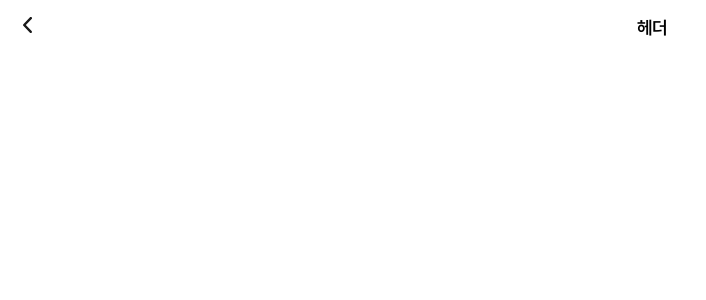
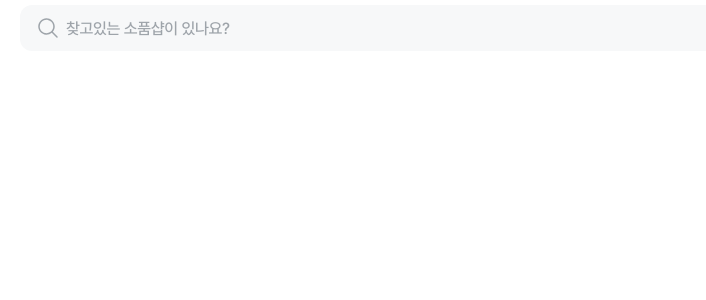
Before and after one commit to JeongTaekCho/soso-client, a Next.js app in the folder apps/soso-web/: page / in a window 1280 px wide. Shown: the top 300 px of the page, without its empty margins (0-706 px from the left). Built offline with nearby package versions, Linux system fonts and the light colour scheme.

Commit message:
Design: 공통 Input 컴포넌트 / 헤더 search타입 추가

```diff
--- a/apps/soso-web/src/app/page.tsx
+++ b/apps/soso-web/src/app/page.tsx
@@ -3,7 +3,7 @@ import Header from '@/shared/components/layout/Header';
 export default function Home() {
   return (
     <div>
-      <Header type="back" title="헤더" />
+      <Header type="search" title="헤더" />
     </div>
   );
 }
--- /dev/null
+++ b/apps/soso-web/src/shared/components/icons/SearchIcon/index.tsx
@@ -0,0 +1,18 @@
+import { IconProps } from '@/shared/types/shareType';
+
+export default function SearchIcon({ width, height, fill }: IconProps) {
+  return (
+    <svg
+      width={width || '24'}
+      height={height || '24'}
+      viewBox="0 0 24 24"
+      fill="none"
+      xmlns="http://www.w3.org/2000/svg"
+    >
+      <path
+        d="M21.5306 20.4693L16.8365 15.7762C18.1971 14.1428 18.8755 12.0478 18.7307 9.92691C18.5859 7.80604 17.629 5.82265 16.0591 4.38932C14.4892 2.95599 12.4271 2.18308 10.3019 2.23138C8.17663 2.27968 6.15181 3.14547 4.64864 4.64864C3.14547 6.15181 2.27968 8.17663 2.23138 10.3019C2.18308 12.4271 2.95599 14.4892 4.38932 16.0591C5.82265 17.629 7.80604 18.5859 9.92691 18.7307C12.0478 18.8755 14.1428 18.1971 15.7762 16.8365L20.4693 21.5306C20.539 21.6003 20.6218 21.6556 20.7128 21.6933C20.8038 21.731 20.9014 21.7504 21 21.7504C21.0985 21.7504 21.1961 21.731 21.2871 21.6933C21.3782 21.6556 21.4609 21.6003 21.5306 21.5306C21.6003 21.4609 21.6556 21.3782 21.6933 21.2871C21.731 21.1961 21.7504 21.0985 21.7504 21C21.7504 20.9014 21.731 20.8038 21.6933 20.7128C21.6556 20.6218 21.6003 20.539 21.5306 20.4693ZM3.74997 10.5C3.74997 9.16495 4.14585 7.8599 4.88755 6.74987C5.62925 5.63984 6.68346 4.77467 7.91686 4.26378C9.15026 3.75289 10.5075 3.61922 11.8168 3.87967C13.1262 4.14012 14.3289 4.78299 15.2729 5.727C16.2169 6.671 16.8598 7.87374 17.1203 9.18311C17.3807 10.4925 17.2471 11.8497 16.7362 13.0831C16.2253 14.3165 15.3601 15.3707 14.2501 16.1124C13.14 16.8541 11.835 17.25 10.5 17.25C8.71037 17.248 6.99463 16.5362 5.72919 15.2708C4.46375 14.0053 3.75196 12.2896 3.74997 10.5Z"
+        fill={fill || 'black'}
+      />
+    </svg>
+  );
+}
--- /dev/null
+++ b/apps/soso-web/src/shared/components/inputs/Input/index.tsx
@@ -0,0 +1,27 @@
+import clsx from 'clsx';
+
+interface InputProps {
+  width?: string;
+  height?: string;
+  placeholder?: string;
+  className?: string;
+}
+
+export default function Input({ width, height, placeholder, className }: InputProps) {
+  return (
+    <div
+      style={{
+        width: width || '100%',
+        height: height || '52px',
+      }}
+    >
+      <input
+        placeholder={placeholder}
+        className={clsx(
+          'h-full w-full rounded-12 bg-gray-50 px-16 py-14 font-body1_m placeholder:text-gray-400 focus:outline-main',
+          className
+        )}
+      />
+    </div>
+  );
+}
--- /dev/null
+++ b/apps/soso-web/src/shared/components/layout/Header/components/HeaderSearch/index.tsx
@@ -0,0 +1,13 @@
+import SearchIcon from '@/shared/components/icons/SearchIcon';
+import Input from '@/shared/components/inputs/Input';
+
+export default function HeaderSearch() {
+  return (
+    <div className="relative h-46 w-full">
+      <div className="absolute left-16 top-1/2 -translate-y-1/2">
+        <SearchIcon fill="#9EA4AA" />
+      </div>
+      <Input height="100%" placeholder="찾고있는 소품샵이 있나요?" className="pl-46" />
+    </div>
+  );
+}
--- a/apps/soso-web/src/shared/components/layout/Header/index.tsx
+++ b/apps/soso-web/src/shared/components/layout/Header/index.tsx
@@ -3,6 +3,7 @@
 import BackIcon from '@/shared/components/icons/BackIcon.tsx';
 import XIcon from '@/shared/components/icons/XIcon';
 import Flex from '@/shared/components/layout/Flex';
+import HeaderSearch from '@/shared/components/layout/Header/components/HeaderSearch';
 import useBack from '@/shared/hooks/useBack';
 import { ReactNode } from 'react';
 
@@ -32,6 +33,11 @@ export default function Header({ type, title, customBtn }: HeaderProps) {
           <div>{customBtn}</div>
         </Flex>
       )}
+      {type === 'search' && (
+        <Flex className="h-full w-full" align="center">
+          <HeaderSearch />
+        </Flex>
+      )}
     </div>
   );
 }
```
